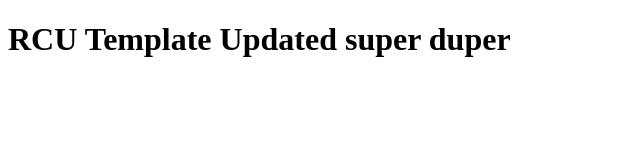
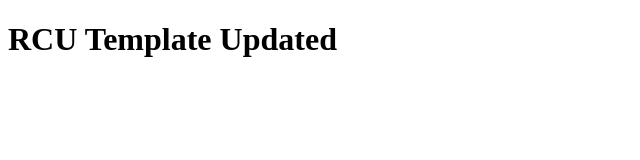
Before and after one commit to marketo-dev-team/RCU-Template, a plain HTML site: page index.html in a window 1280 px wide. Shown: the whole page, without its empty margins (0-640 px from the left). Drawn offline with Linux system fonts and the light colour scheme.

Commit message:
H1 updated (#2)

```diff
--- a/index.html
+++ b/index.html
@@ -7,6 +7,6 @@
     <title>Document</title>
 </head>
 <body>
-    <h1>RCU Template Updated super duper</h1>
+    <h1>RCU Template Updated</h1>
 </body>
 </html>
```
